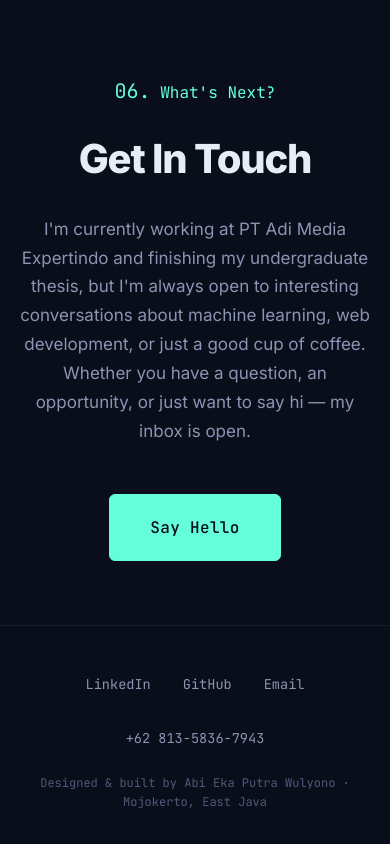
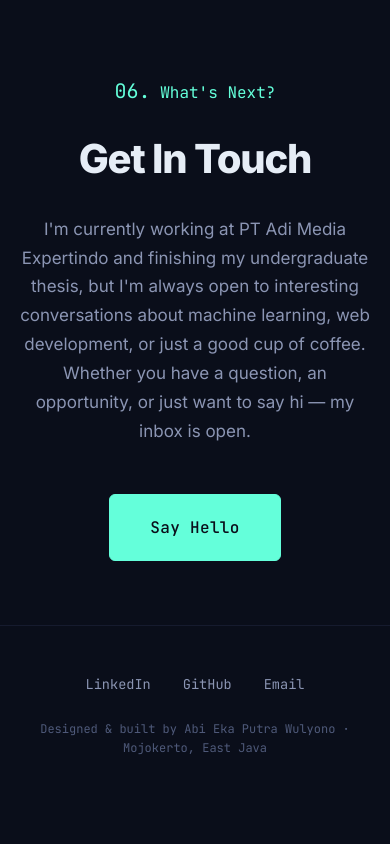
Before and after one commit to abiekaputra/abiekaputra.github.io, a plain HTML site: page index.html in a window 390 px wide. Shown: the part 9538-10382 px from the top of the page. After the commit the page ends 10329 px from the top, so only its background shows below. Drawn offline with Linux system fonts and the light colour scheme.

Commit message:
Remove phone number from footer

```diff
--- a/index.html
+++ b/index.html
@@ -507,7 +507,6 @@
                 <a href="https://linkedin.com/in/abiekaputrawulyono" target="_blank" rel="noopener">LinkedIn</a>
                 <a href="https://github.com/abiekaputra" target="_blank" rel="noopener">GitHub</a>
                 <a href="mailto:abiekapw@gmail.com">Email</a>
-                <a href="tel:+6281358367943">+62 813-5836-7943</a>
             </div>
             <p class="footer-credit">
                 Designed & built by Abi Eka Putra Wulyono · Mojokerto, East Java
```
